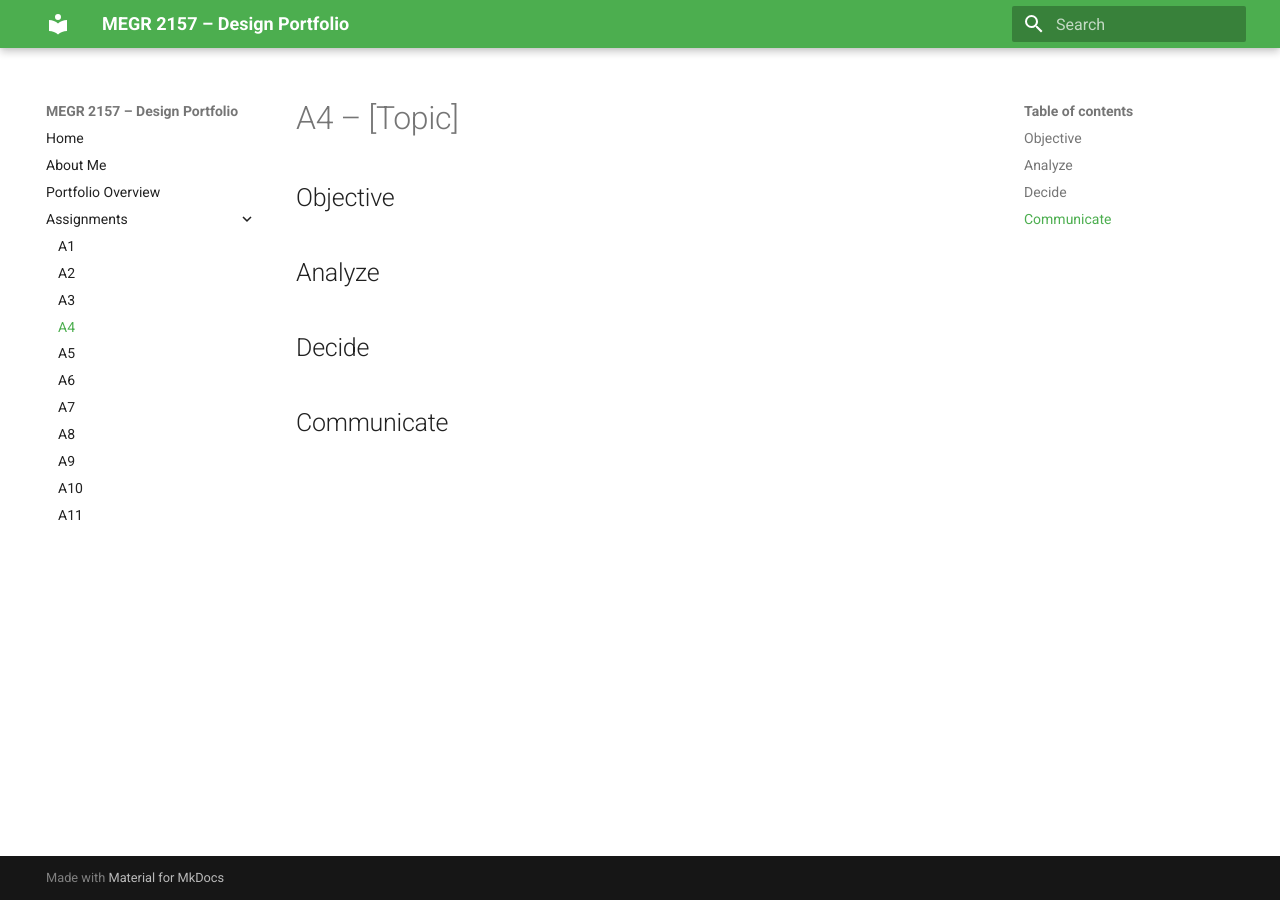
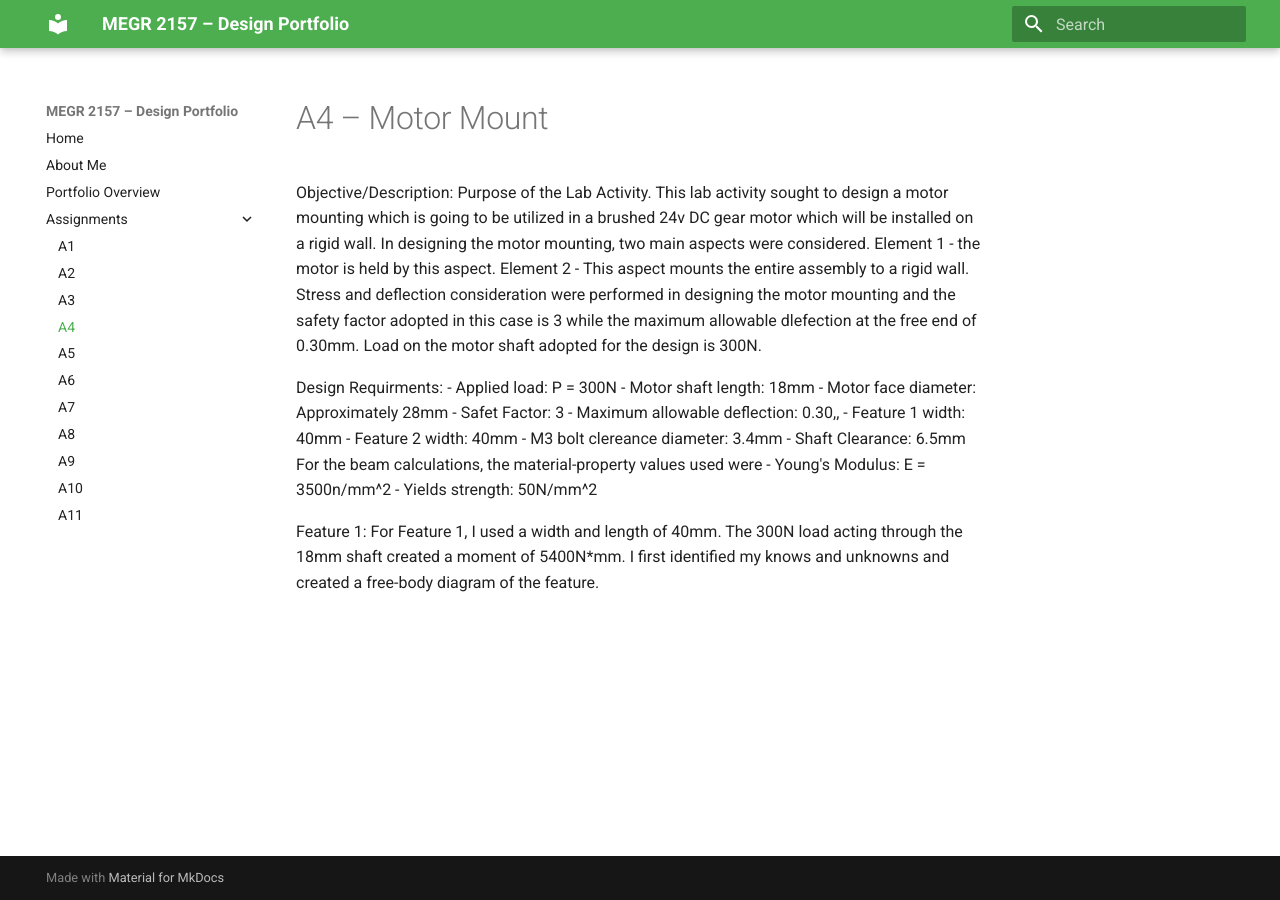
Before and after one commit to Amahaxr/design-projects-portfolio, an MkDocs documentation site: the page built from docs/assignments/A04/index.md, in a window 1280 px wide. Built offline with MkDocs 1.6.1 and Material for MkDocs 9.7.7, drawn with Linux system fonts in a browser that asks for light colours.

Commit message:
Update index.md

```diff
--- a/docs/assignments/A04/index.md
+++ b/docs/assignments/A04/index.md
@@ -1,12 +1,21 @@
-# A4 – [Topic]
+# A4 – Motor Mount
 
-## Objective
+ Objective/Description:
+ Purpose of the Lab Activity. This lab activity sought to design a motor mounting which is going to be utilized in a brushed 24v DC gear motor which will be installed on a rigid wall. In designing the motor mounting, two main aspects were considered. Element 1 - the motor is held by this aspect. Element 2 - This aspect mounts the entire assembly to a rigid wall. Stress and deflection consideration were performed in designing the motor mounting and the safety factor adopted in this case is 3 while the maximum allowable dlefection at the free end of 0.30mm. Load on the motor shaft adopted for the design is 300N.
 
+Design Requirments:
+- Applied load: P = 300N
+- Motor shaft length: 18mm
+- Motor face diameter: Approximately 28mm
+- Safet Factor: 3
+- Maximum allowable deflection: 0.30,,
+- Feature 1 width: 40mm
+- Feature 2 width: 40mm
+- M3 bolt clereance diameter: 3.4mm
+- Shaft Clearance: 6.5mm
+For the beam calculations, the material-property values used were
+- Young's Modulus: E = 3500n/mm^2
+- Yields strength: 50N/mm^2
 
-## Analyze
-
-
-## Decide
-
-
-## Communicate
+Feature 1:
+For Feature 1, I used a width and length of 40mm. The 300N load acting through the 18mm shaft created a moment of 5400N*mm. I first identified my knows and unknowns and created a free-body diagram of the feature.
```
